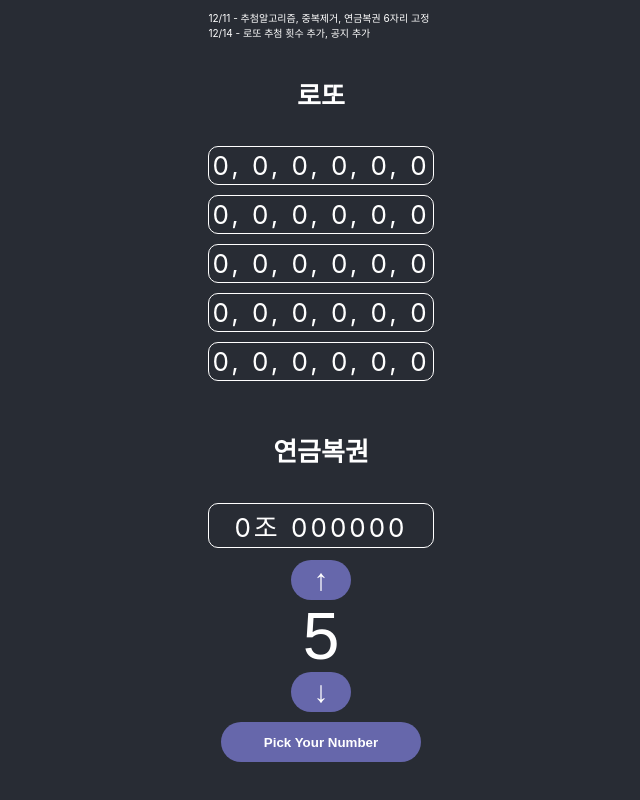
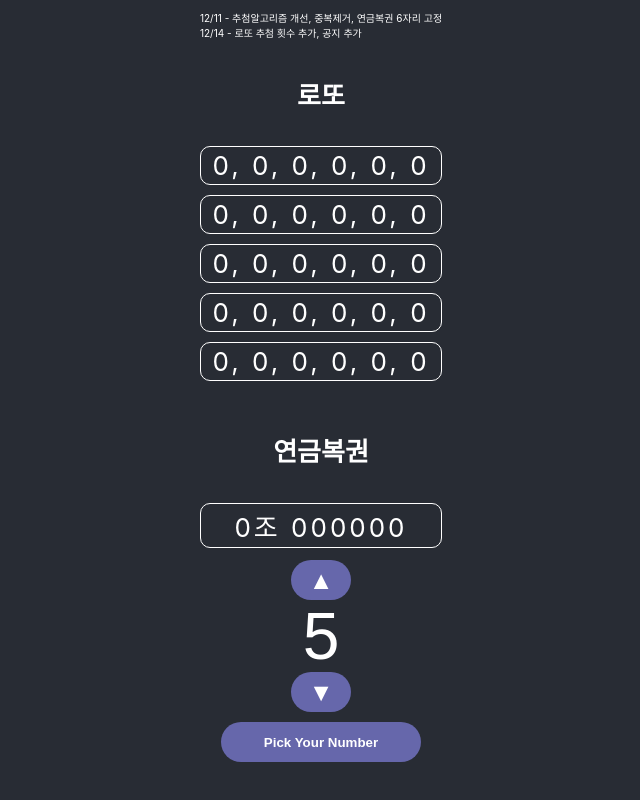
Before and after one commit to jjanddak/ts-lottery, a React (Create React App) app: page / in a window 1280 px wide. Shown: the whole page, without its empty margins (319-959 px from the left). Built offline with nearby package versions, Linux system fonts and the light colour scheme.

Commit message:
arrow btn edit

```diff
--- a/src/App.tsx
+++ b/src/App.tsx
@@ -101,7 +101,7 @@ function App() {
           </div> */}
 
           <p style={{ fontSize: '10px', left: '100px', textAlign: 'left' }}>
-            12/11 - 추첨알고리즘, 중복제거, 연금복권 6자리 고정 <br />
+            12/11 - 추첨알고리즘 개선, 중복제거, 연금복권 6자리 고정 <br />
             12/14 - 로또 추첨 횟수 추가, 공지 추가
           </p>
 
@@ -120,9 +120,9 @@ function App() {
         </div>
 
         <div style={{ display: 'flex', flexDirection: 'column', justifyContent: 'center', alignItems: 'center' }}>
-          <button onClick={increaseRound} style={{ marginTop: 0, marginBottom: '10px', fontSize: '30px', width: '60px', textAlign: 'center' }}>&uarr;</button>
+          <button onClick={increaseRound} style={{ marginTop: 0, marginBottom: '10px', fontSize: '25px', maxWidth: '60px', textAlign: 'center' }}>▲</button>
           <input id="roundInput" value={round} style={{ outline: 'none', border: 'none', fontSize: 'calc(10px + 7vmin)', width: '50px', height: '50px', background: 'transparent', color: 'white', textAlign: 'center' }}></input>
-          <button onClick={decreaseRound} style={{ margin: 0, marginTop: '10px', fontSize: '30px', width: '60px', textAlign: 'center' }}>&darr;</button>
+          <button onClick={decreaseRound} style={{ margin: 0, marginTop: '10px', fontSize: '25px', maxWidth: '60px', textAlign: 'center' }}>▼</button>
         </div>
 
         <button
```
